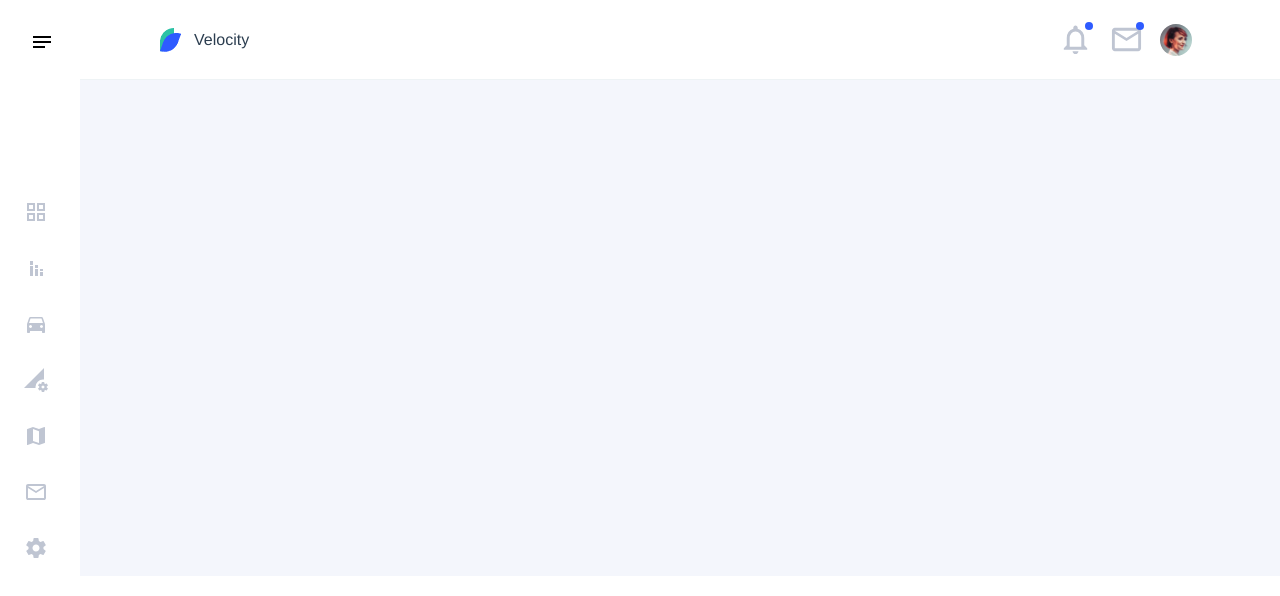
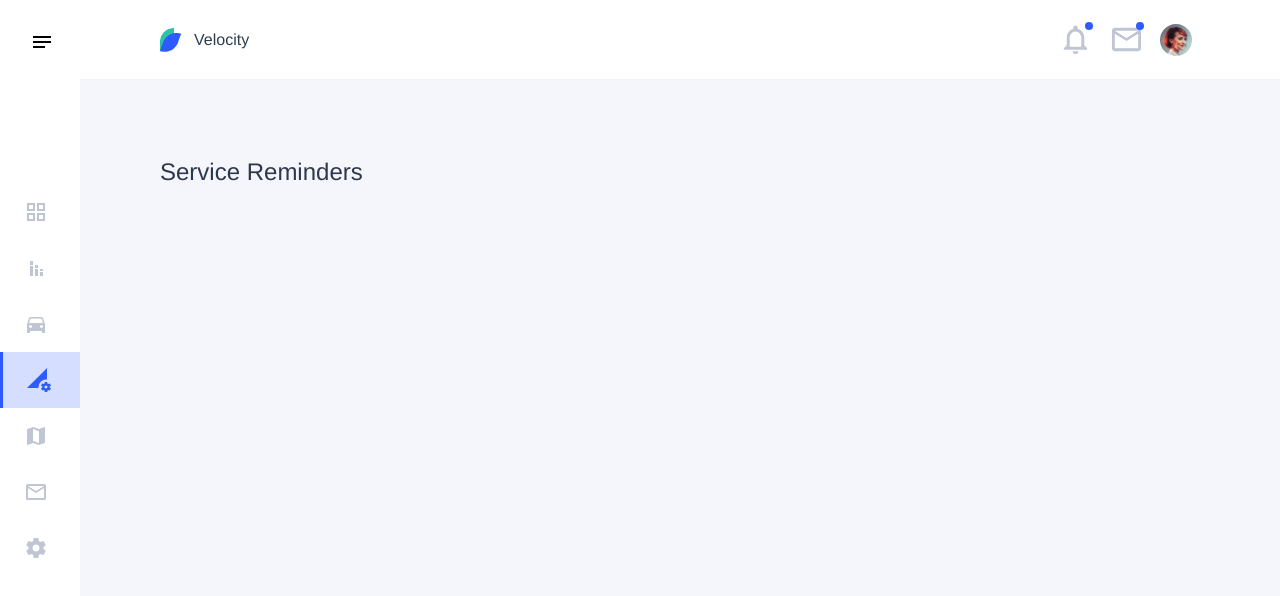
Before and after one commit to atcha/vue-velocity, a Vue app: page /service-reminders in a window 1280 px wide. Shown: the top 596 px of the page. Built offline with nearby package versions, Linux system fonts and the light colour scheme.

Commit message:
Add(service reminder): Starting new page(WIP)

```diff
--- a/src/App.vue
+++ b/src/App.vue
@@ -85,7 +85,7 @@
             id: 3,
             icon: "#c-icon-service",
             title: "Service",
-            url: "/services"
+            url: "/service-reminders"
           },
           {
             id: 4,
--- /dev/null
+++ b/src/pages/ServiceReminders.vue
@@ -0,0 +1,26 @@
+<template>
+	<main class="flex flex-wrap p-20 min-h-screen">
+		<h1 class="text-2xl leading-none text-black-1 mr-2">Service Reminders</h1>
+	</main>
+</template>
+
+<script>
+  export default {
+    name: "ServiceReminders",
+    data() {
+      return {
+        stages: ['on-hold', 'in-progress', 'needs-review', 'approved'],
+        blocks: [
+          {
+            id: 1,
+            status: 'on-hold',
+            title: 'Test',
+          },
+        ]
+      }
+    }
+  }
+</script>
+
+<style scoped>
+</style>
--- a/src/router.js
+++ b/src/router.js
@@ -22,6 +22,11 @@ const router = new Router({
             path: '/vehicles',
             name: 'vehicles',
             component: () => import('./pages/Vehicles.vue')
+        },
+        {
+            path: '/service-reminders',
+            name: 'serviceReminders',
+            component: () => import('./pages/ServiceReminders.vue')
         }
     ]
 });
```
